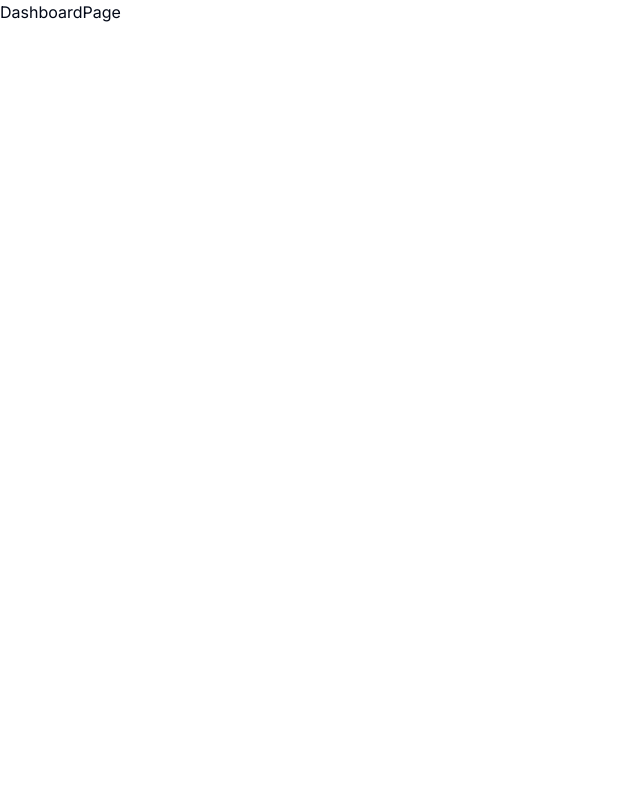
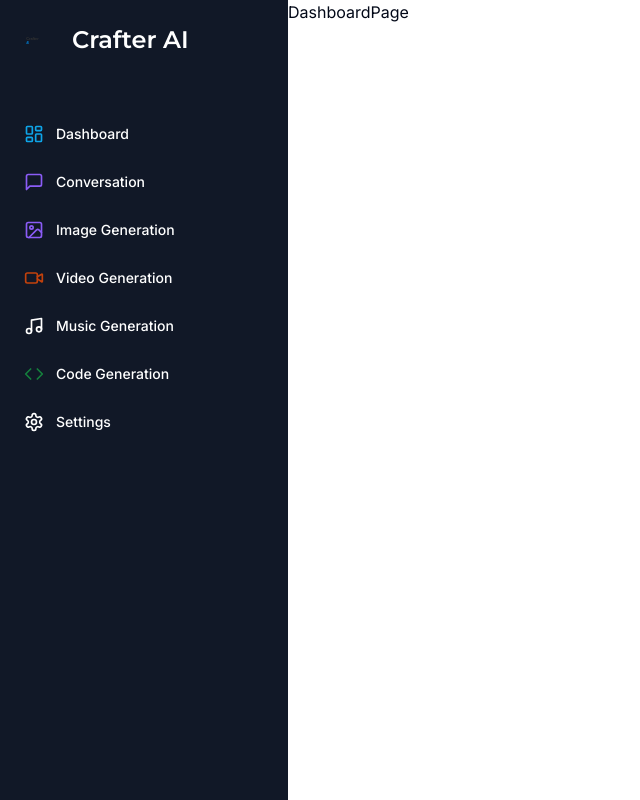
Before and after one commit to DhruvRajpoot/Crafter-AI, a Next.js app: page /dashboard in a window 1280 px wide. Shown: the whole page, without its empty margins (0-640 px from the left). Built offline with nearby package versions, Linux system fonts and the light colour scheme.

Commit message:
feat: sidebar

```diff
--- a/app/(dashboard)/(routes)/dashboard/page.tsx
+++ b/app/(dashboard)/(routes)/dashboard/page.tsx
@@ -1,15 +1,7 @@
-import { UserButton } from "@clerk/nextjs";
 import React from "react";
 
 const DashboardPage = () => {
-  return (
-    <div>
-      DashboardPage
-      <div>
-        <UserButton afterSwitchSessionUrl="/sign" />
-      </div>
-    </div>
-  );
+  return <div>DashboardPage</div>;
 };
 
 export default DashboardPage;
--- /dev/null
+++ b/app/(dashboard)/layout.tsx
@@ -0,0 +1,18 @@
+import Sidebar from "@/components/sidebar";
+import React from "react";
+
+const DashboardLayout = ({ children }: { children: React.ReactNode }) => {
+  return (
+    <div className="h-full relative">
+      <div className="hidden h-full md:flex md:flex-col md:w-72 md:fixed md:inset-y-0 z-[80] bg-gray-900">
+        <Sidebar />
+      </div>
+
+      <main className="md:pl-72">
+        {children}
+      </main>
+    </div>
+  );
+};
+
+export default DashboardLayout;
--- /dev/null
+++ b/components/sidebar.tsx
@@ -0,0 +1,101 @@
+"use client"
+
+import { Montserrat } from "next/font/google";
+import Image from "next/image";
+import Link from "next/link";
+import React from "react";
+import { cn } from "@/lib/utils";
+import {
+  Code,
+  ImageIcon,
+  LayoutDashboard,
+  MessageSquare,
+  MusicIcon,
+  Settings,
+  VideoIcon,
+} from "lucide-react";
+
+const montserrat = Montserrat({
+  weight: "600",
+  subsets: ["latin"],
+});
+
+const routes = [
+  {
+    label: "Dashboard",
+    icon: LayoutDashboard,
+    href: "/dashboard",
+    color: "text-sky-500",
+  },
+  {
+    label: "Conversation",
+    icon: MessageSquare,
+    href: "/conversation",
+    color: "text-violet-500",
+  },
+  {
+    label: "Image Generation",
+    icon: ImageIcon,
+    href: "/image",
+    color: "text-violet-500",
+  },
+  {
+    label: "Video Generation",
+    icon: VideoIcon,
+    href: "/video",
+    color: "text-orange-700",
+  },
+  {
+    label: "Music Generation",
+    icon: MusicIcon,
+    href: "/music",
+    color: "text-emrald-500",
+  },
+  {
+    label: "Code Generation",
+    icon: Code,
+    href: "/code",
+    color: "text-green-700",
+  },
+  {
+    label: "Settings",
+    icon: Settings,
+    href: "/settings",
+    color: "text-white-500",
+  },
+];
+
+const Sidebar = () => {
+  return (
+    <div className="flex flex-col h-full space-y-4 py-4 bg-[#111827] text-white">
+      <div className="px-3 py-2 flex-1">
+        <Link href="/dashboard" className="flex items-center pl-3 mb-14">
+          <div className="relative w-8 h-8 mr-4">
+            <Image fill alt="Logo" src={"/logo.svg"} />
+          </div>
+
+          <h1 className={cn("text-2xl font-bold", montserrat.className)}>
+            Crafter AI
+          </h1>
+        </Link>
+
+        <div className="space-y-1">
+          {routes.map((route) => (
+            <Link
+              key={route.href}
+              href={route.href}
+              className="text-sm group flex p-3 w-full justify-start font-medium cursor-pointer hover:text-white hover:bg-white/10 rounded-lg transition"
+            >
+              <div className="flex items-center flex-1">
+                <route.icon className={cn("w-5 h-5 mr-3", route.color)} />
+                {route.label}
+              </div>
+            </Link>
+          ))}
+        </div>
+      </div>
+    </div>
+  );
+};
+
+export default Sidebar;
```
Also changed, not shown: public/logo.svg (added).
